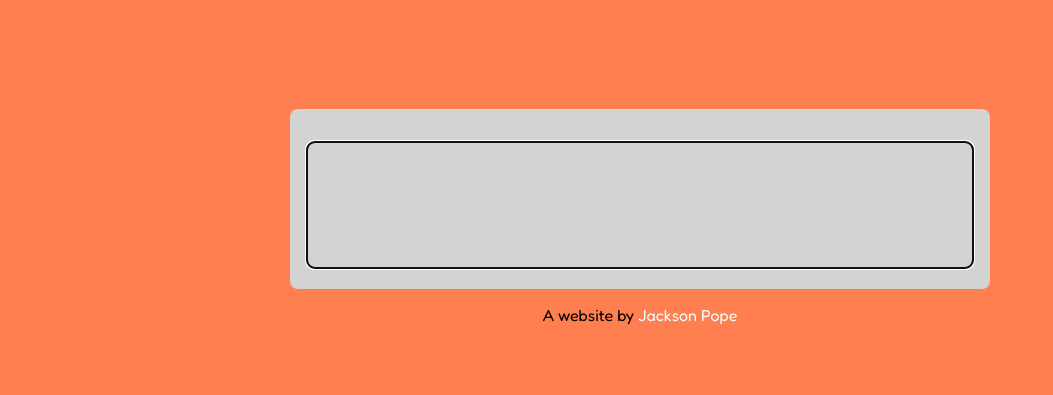
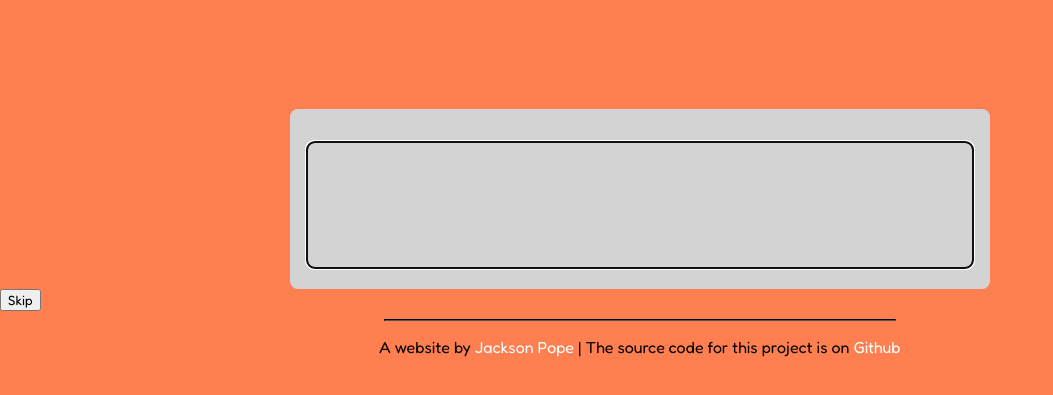
Before and after one commit to jacksonwalker0/Typerore, a plain HTML site: page index.html in a window 1280 px wide. Shown: the part 71-466 px from the top of the page, without its empty margins (0-1053 px from the left). Drawn offline with Linux system fonts and the light colour scheme; no server answers.

Commit message:
Updated HTML

```diff
--- a/index.html
+++ b/index.html
@@ -1,9 +1,15 @@
 <!DOCTYPE html>
 <html lang="en">
 <head>
+  <title>Typerore</title>
     <meta charset="UTF-8">
     <meta http-equiv="X-UA-Compatible" content="IE=edge">
+    <meta name="description" content="A simple Coral Quote typing website which times you as you type different quotes.">
+    <link rel="icon" type="image/x-icon" href="https://replit.com/@JordanPope031/Typerore#images/laptop.png">
+     <meta name="author" content="Jackson Pope">
     <meta name="viewport" content="width=device-width, initial-scale=1.0">
+    <meta name="keywords" content="Typerore">
+   <meta content="#ff7f50" data-react-helmet="true" name="theme-color" />
     <link rel="preconnect" href="https://fonts.googleapis.com">
     <link rel="preconnect" href="https://fonts.gstatic.com" crossorigin>
     <link href="https://fonts.googleapis.com/css2?family=Fredoka&display=swap" rel="stylesheet">
@@ -21,8 +27,12 @@
       </div>
       </div>
     </div>
+      <div class="refresh">
+        <button onClick="window.location.reload();">Skip</button>
+      </div>
     <div class="bottom">
-      <p>A website by <a href="https://jacksonpope1.github.io/" target="_blank" rel="noopener noreferrer">Jackson Pope</a></p>
+      <hr></hr>
+      <p>A website by <a href="https://jacksonpope1.github.io/" target="_blank" rel="noopener noreferrer">Jackson Pope</a> | The source code for this project is on <a href="https://github.com/jacksonpope1/Typerore" target="_blank" rel="noopener noreferrer">Github</a></p>
     </div>
     <script src="script.js"></script>
 </body>
```
